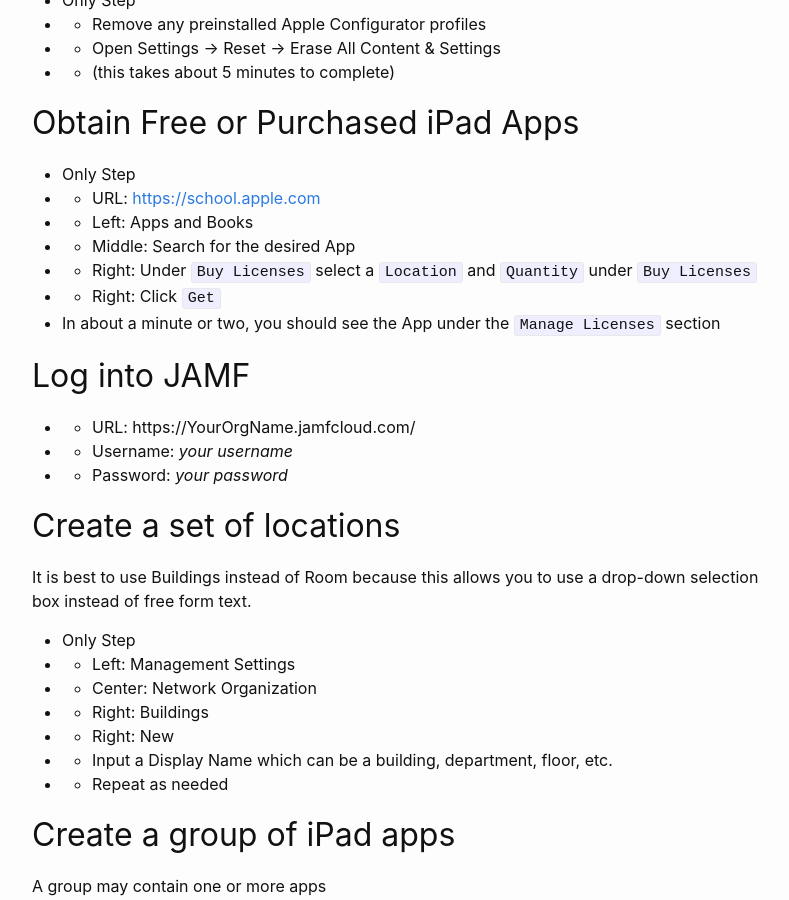
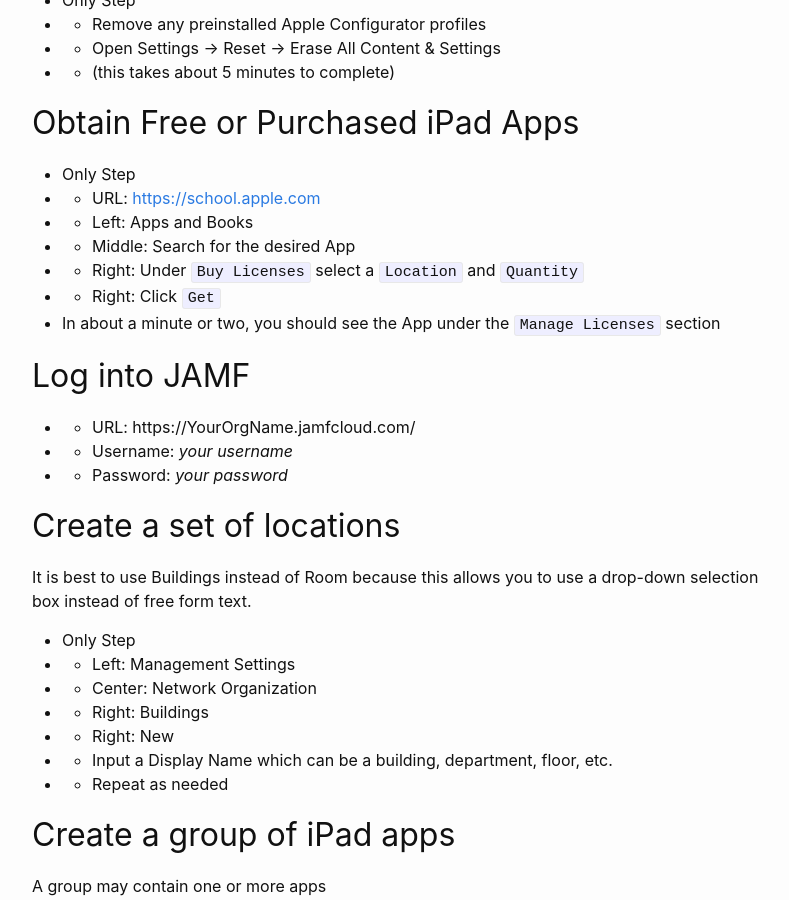
Before and after one commit to jftuga/blog, a Jekyll site: the page built from _posts/2020-08-17--JAMF-iPad-Deployment-Guide.md, in a window 1280 px wide and 900 px high, scrolled down 553 px. Shown: the whole window, without its empty margins (238-1027 px from the left). Built offline with Jekyll 4.4.1, drawn with Linux system fonts in a browser that asks for light colours.

Commit message:
fix redundant instruction

```diff
--- a/_posts/2020-08-17--JAMF-iPad-Deployment-Guide.md
+++ b/_posts/2020-08-17--JAMF-iPad-Deployment-Guide.md
@@ -31,7 +31,7 @@ This assumes that the iPad has been imported into this website: [https://school.
 * * URL: [https://school.apple.com](https://school.apple.com)
 * * Left: Apps and Books
 * * Middle: Search for the desired App
-* * Right: Under `Buy Licenses` select a `Location` and `Quantity` under `Buy Licenses`
+* * Right: Under `Buy Licenses` select a `Location` and `Quantity`
 * * Right: Click `Get`
 * In about a minute or two, you should see the App under the `Manage Licenses` section
 
```
